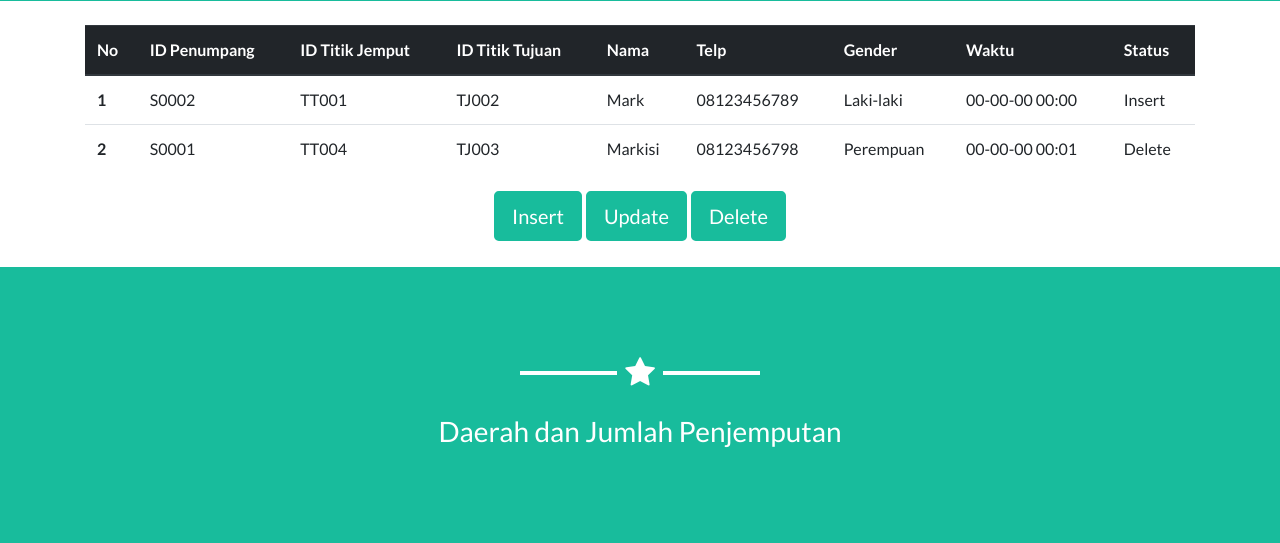
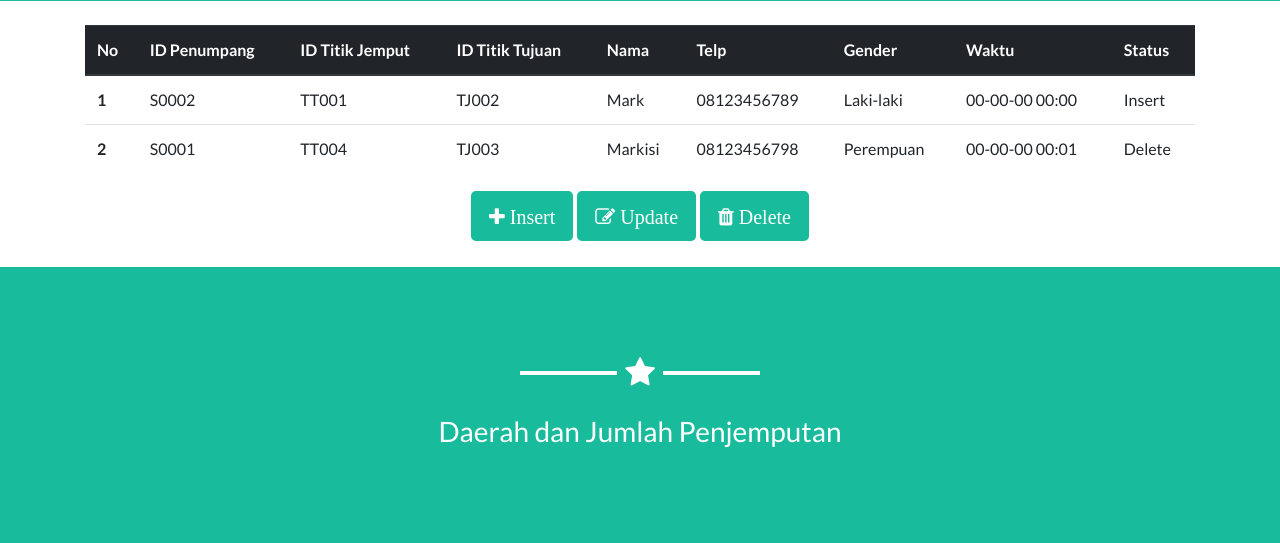
Before and after one commit to ghifarozarrr/Database-Management-Final-Project, a PHP site: page /trigger.php in a window 1280 px wide. Shown: the part 479-1022 px from the top of the page. Run offline with PHP 8.4, Linux system fonts and the light colour scheme.

Commit message:
Add files via upload
button yg cantik spt q

```diff
--- a/MBD/trigger.php
+++ b/MBD/trigger.php
@@ -8,7 +8,7 @@
     <meta name="description" content="">
     <meta name="author" content="">
 
-    <title>Layanan AJS</title>
+    <title>TRIGGER</title>
 
     <!-- Bootstrap core CSS -->
     <link href="vendor/bootstrap/css/bootstrap.min.css" rel="stylesheet">
@@ -102,9 +102,21 @@
         </tbody>
       </table>
       <div style="display: flex; justify-content: center;">
-        <button class="btn btn-primary btn-lg" style="margin: 2px;">Insert</button>
-        <button class="btn btn-primary btn-lg" style="margin: 2px;">Update</button>
-        <button class="btn btn-primary btn-lg" style="margin: 2px;">Delete</button>
+        <button class="btn btn-primary btn-lg" style="margin: 2px;">
+          <span class="fa fa-plus">
+            Insert
+          </span>
+        </button>
+        <button class="btn btn-primary btn-lg" style="margin: 2px;">
+          <span class="fa fa-edit">
+            Update
+          </span>
+        </button>
+        <button class="btn btn-primary btn-lg" style="margin: 2px;">
+          <span class="fa fa-trash">
+            Delete
+          </span>
+        </button>
       </div>
     </div>
 
```
